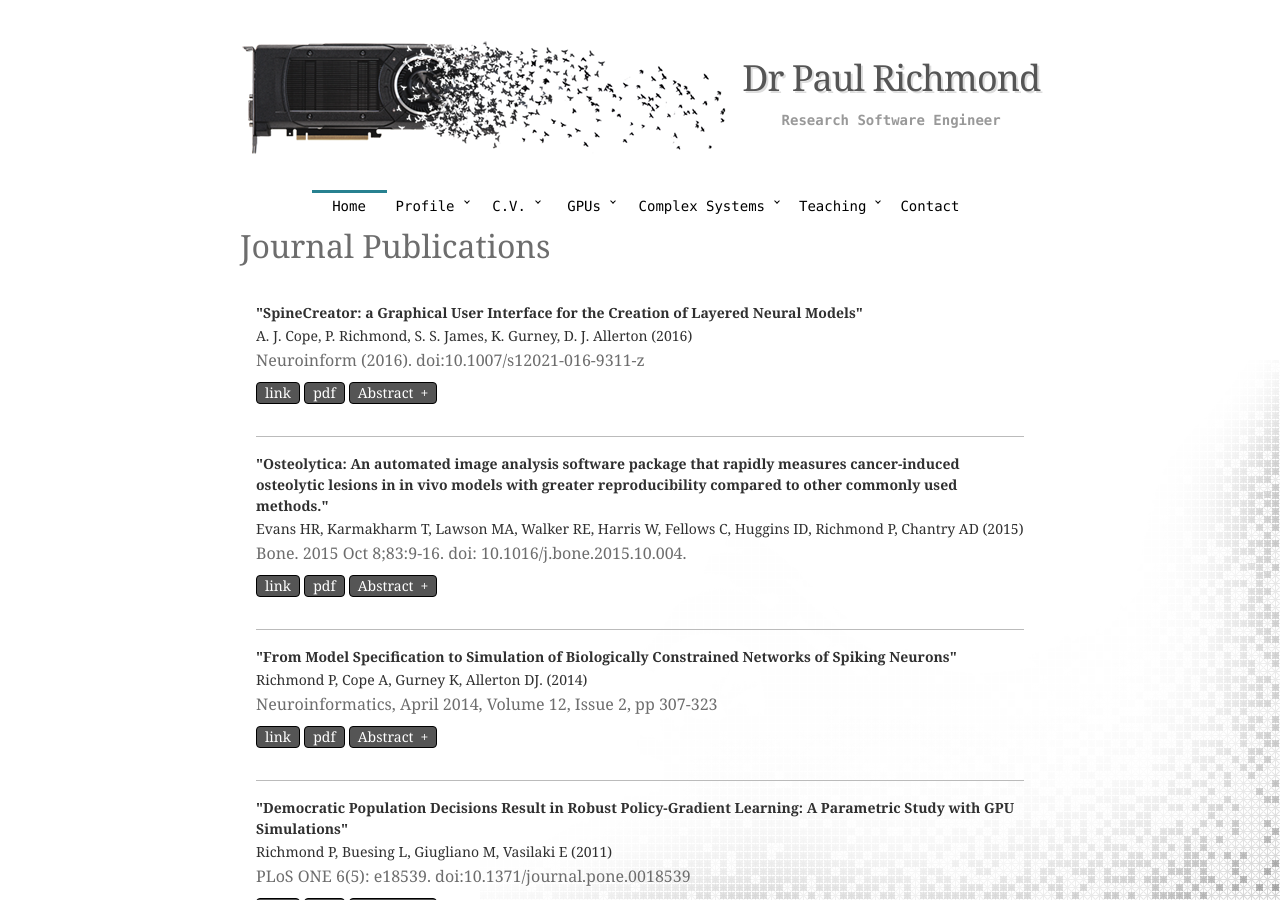
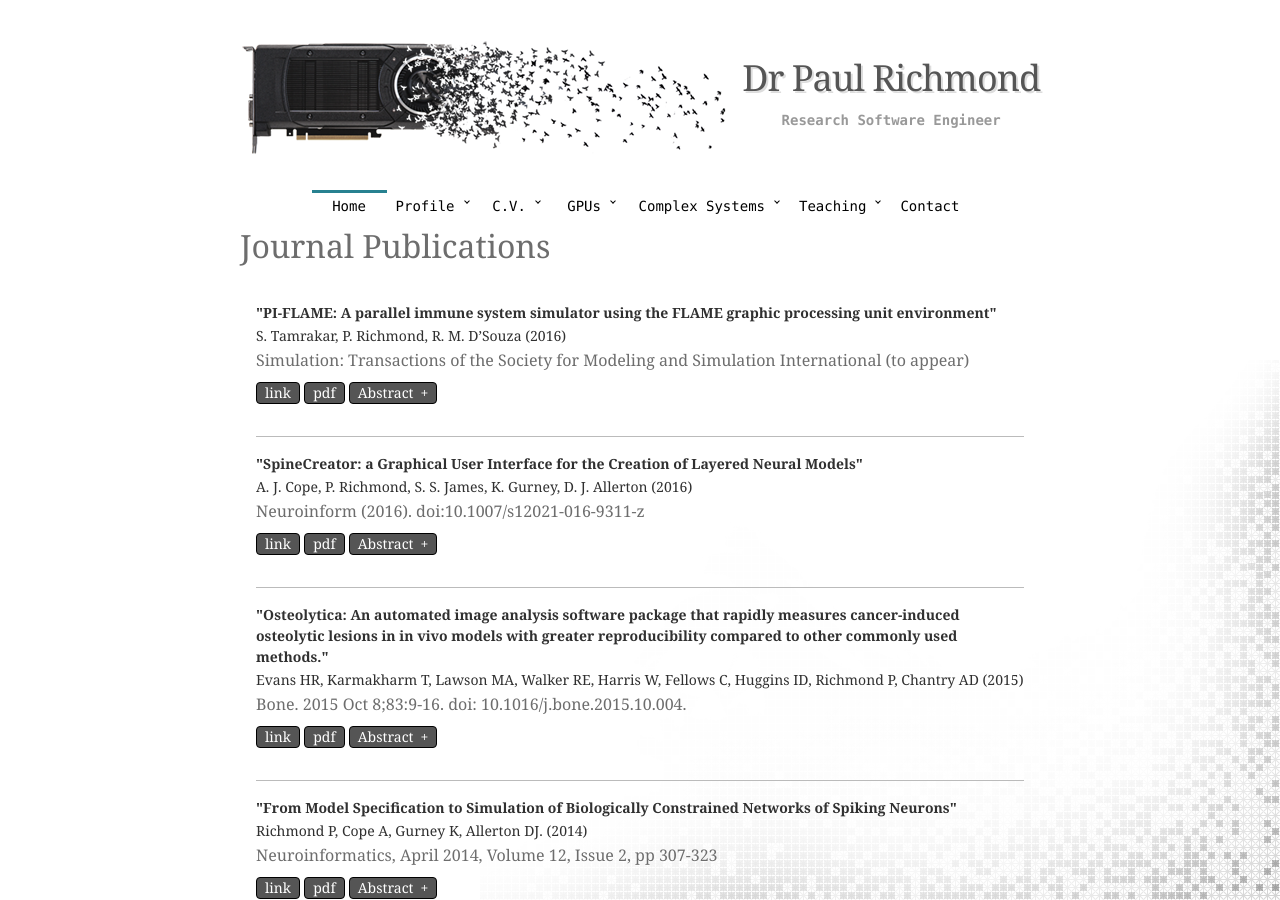
Before and after one commit to mondus/mondus.github.io, a Jekyll site: the page built from cv/publications/index.md, in a window 1280 px wide and 900 px high. Built offline with Jekyll 4.4.1, drawn with Linux system fonts in a browser that asks for light colours; nearby versions of some CDN libraries; some web fonts are replaced; part of the change alters nothing that is shown.

Commit message:
Update journals.yml

```diff
--- a/_data/journals.yml
+++ b/_data/journals.yml
@@ -1,3 +1,11 @@
+- title: "PI-FLAME: A parallel immune system simulator using the FLAME graphic processing unit environment"
+  author-list: "S. Tamrakar, P. Richmond, R. M. D’Souza"
+  year: "2016"
+  publication: "Simulation: Transactions of the Society for Modeling and Simulation International (to appear)"
+  abstract: "Agent-based models (ABMs) are increasingly being used to study population dynamics in complex systems, such as the human immune system. Previously, Folcik et al. (The basic immune simulator: an agent-based model to study the interactions between innate and adaptive immunity. Theor Biol Med Model 2007; 4: 39) developed a Basic Immune Simulator (BIS) and implemented it using the Recursive Porous Agent Simulation Toolkit (RePast) ABM simulation framework. However, frameworks such as RePast are designed to execute serially on central processing units and therefore cannot efficiently handle large model sizes. In this paper, we report on our implementation of the BIS using FLAME GPU, a parallel computing ABM simulator designed to execute on graphics processing units. To benchmark our implementation, we simulate the response of the immune system to a viral infection of generic tissue cells. We compared our results with those obtained from the original RePast implementation for statistical accuracy. We observe that our implementation has a 13 x performance advantage over the original RePast implementation."
+  url: "http://sim.sagepub.com/content/early/2016/10/18/0037549716673724.full"
+  pdf: ""
+
 - title: "SpineCreator: a Graphical User Interface for the Creation of Layered Neural Models"
   author-list: "A. J. Cope, P. Richmond, S. S. James, K. Gurney, D. J. Allerton"
   year: "2016"
```
